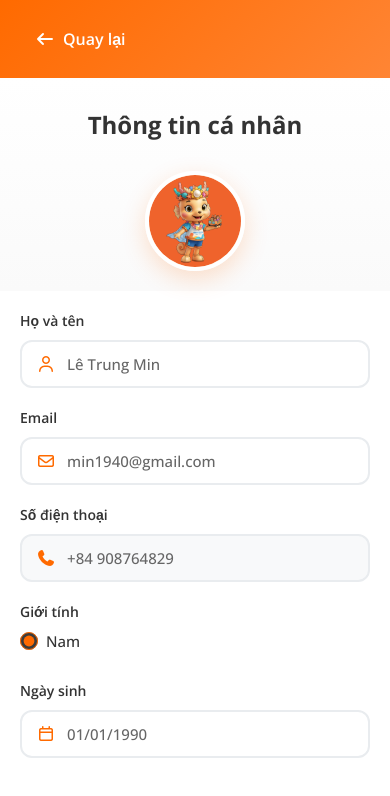
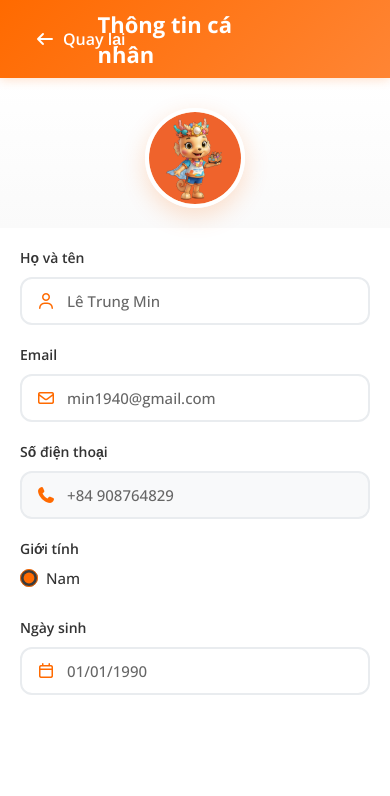
Before and after one commit to vhoang-long/vinwonder, a plain HTML site: page profile/profile.html in a window 390 px wide. Drawn offline with nearby package versions, Linux system fonts and the light colour scheme.

Commit message:
fix: my profile

```diff
--- a/profile/profile.css
+++ b/profile/profile.css
@@ -30,10 +30,22 @@ body {
   background: linear-gradient(135deg, #ff6a00 0%, #ff8534 100%);
   color: white;
   box-shadow: 0 2px 10px rgba(255, 106, 0, 0.2);
+  position: relative;
 }
+
 
 .profile-header a {
   text-decoration: none;
+}
+
+.profile-header h2 {
+  font-size: 28px;
+  font-weight: 700;
+  color: white;
+  position: absolute;
+  left: 50%;
+  transform: translateX(-50%);
+  margin: 0;
 }
 
 .back-btn {
@@ -280,12 +292,12 @@ input[type="date"] {
     padding: 20px;
   }
 
+  .profile-header h2 {
+    font-size: 22px;
+  }
+
   .avatar-section {
     padding: 30px 20px 20px;
-  }
-
-  .avatar-section h2 {
-    font-size: 24px;
   }
 
   .avatar {
--- a/profile/profile.html
+++ b/profile/profile.html
@@ -20,15 +20,15 @@
       <header class="profile-header">
         <a href="../user.html">
           <div class="back-btn">
-          <i class="fa-solid fa-arrow-left"></i>
-          <span>Quay lại</span>
-        </div>
+            <i class="fa-solid fa-arrow-left"></i>
+            <span>Quay lại</span>
+          </div>
         </a>
+        <h2>Thông tin cá nhân</h2>
       </header>
 
       <!-- Avatar -->
       <div class="avatar-section">
-        <h2>Thông tin cá nhân</h2>
         <div class="avatar">
           <img src="../assets/avartar2.png" alt="avatar" />
         </div>
```
